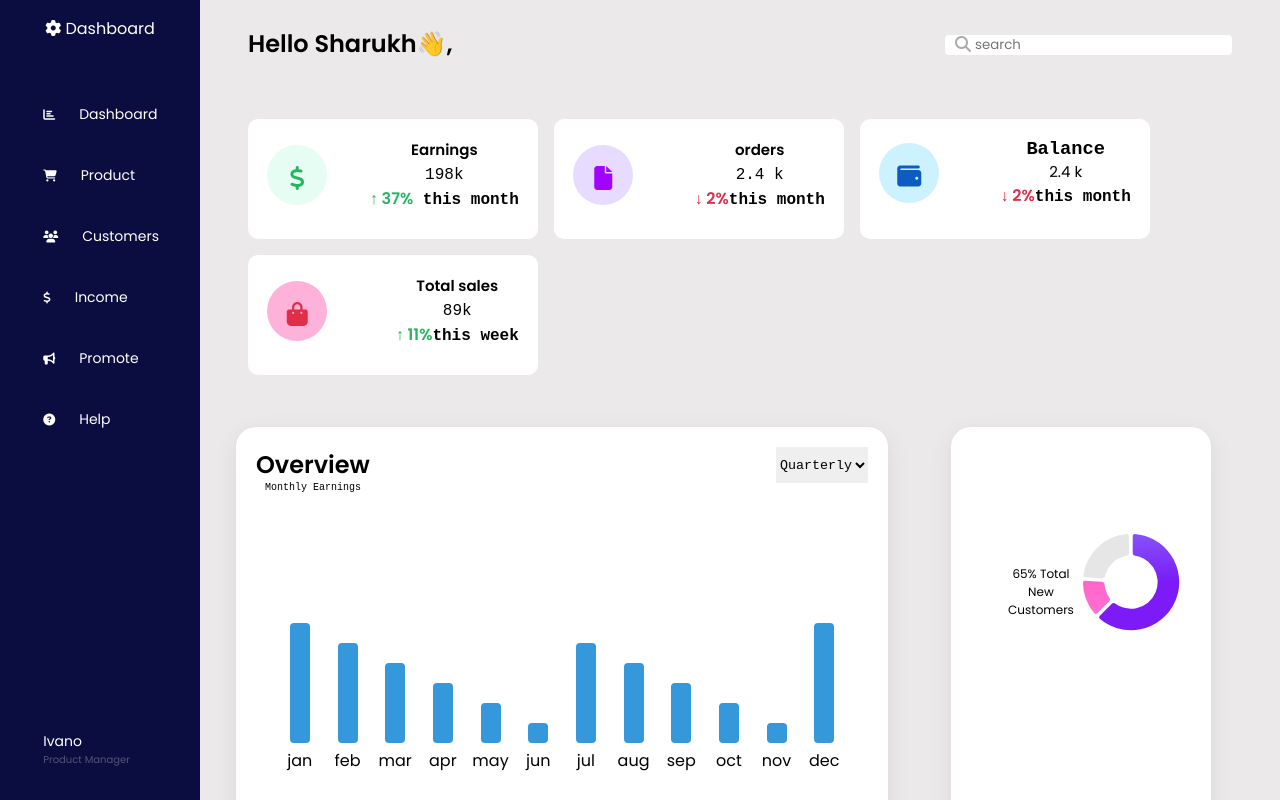
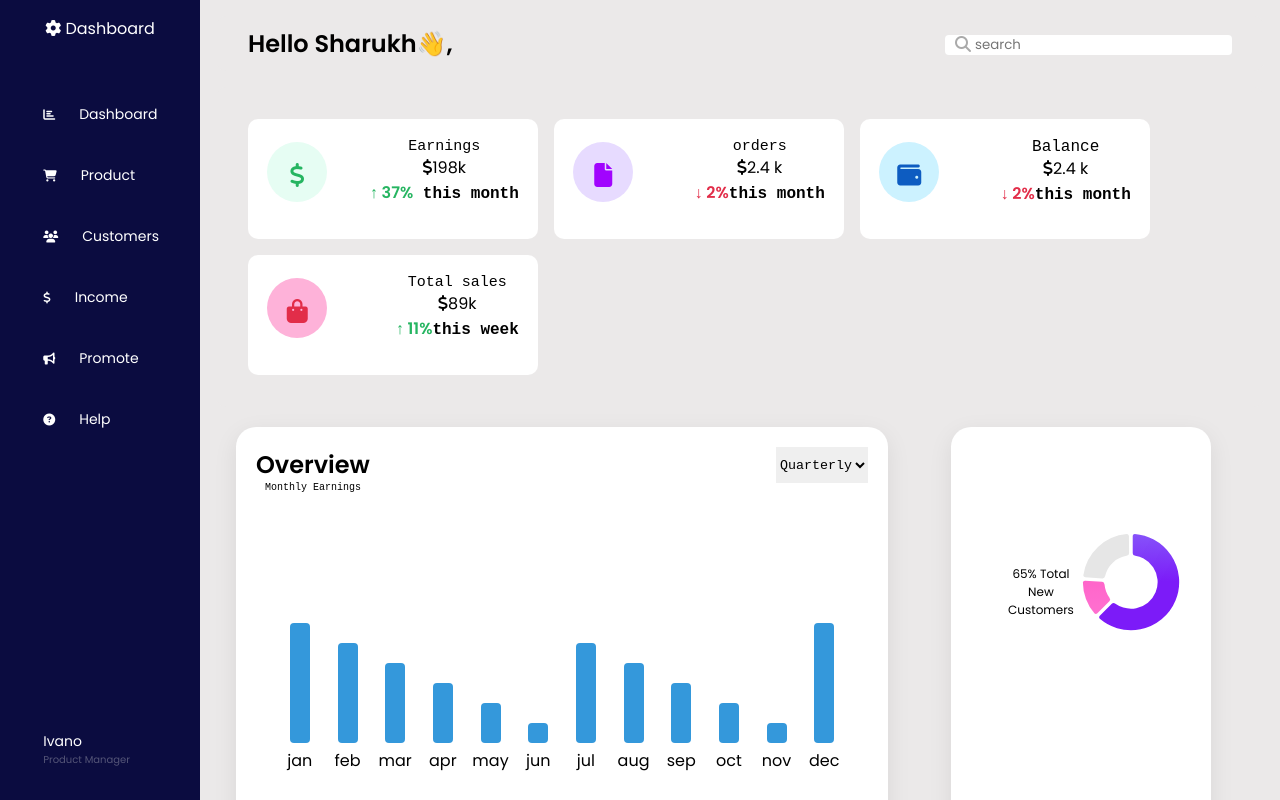
Before and after one commit to abhishekpeddada/Fitpeo, a React (Create React App) app: page / in a window 1280 px wide. Built offline with nearby package versions, Linux system fonts and the light colour scheme.

Commit message:
Add more contents

```diff
--- a/src/components/Homepage/Homepage.js
+++ b/src/components/Homepage/Homepage.js
@@ -23,8 +23,8 @@ function Homepage() {
                     <div className='card-header'>
                     <i className='icon'><i className="fas fa-dollar-sign inside-icon"></i></i>
                         <div className='amount'>
-                        <h3 className='card-main-title'>Earnings</h3>
-                        <span className='title'>198k</span>
+                        <p className='card-main-title title'>Earnings</p>
+                        <span><i className="fas fa-dollar-sign"></i>198k</span>
                         <h4 className='amount-value'><span className='up-arrow'>↑ 37%</span> this month</h4>
                         </div>
                     </div>
@@ -33,8 +33,8 @@ function Homepage() {
                     <div className='card-header'>
                     <i className='icon1'><i className="fas fa-file inside-icon1"></i></i>
                         <div className='amount'>
-                        <h3 className='card-main-title'>orders</h3>
-                        <span className='title'>2.4 k</span>
+                        <p className='card-main-title title'>orders</p>
+                        <span><i className="fas fa-dollar-sign"></i>2.4 k</span>
                         <h4 className='amount-value'><span className='down-arrow'>↓ 2%</span>this month</h4>
                         </div>
                     </div>
@@ -43,8 +43,8 @@ function Homepage() {
                     <div className='card-header'>
                     <i className='icon2'><i className="fas fa-wallet inside-icon2"></i></i>
                         <div className='amount'>
-                        <h3 className='title'>Balance</h3>
-                        <span className='card-main-title'>2.4 k</span>
+                        <p className='title'>Balance</p>
+                        <span><i className="fas fa-dollar-sign"></i>2.4 k</span>
                         <h4 className='amount-value'><span className='down-arrow'>↓ 2%</span>this month</h4>
                         </div>
                     </div>
@@ -53,8 +53,8 @@ function Homepage() {
                     <div className='card-header'>
                     <i className='icon3'><i className="fas fa-shopping-bag inside-icon3"></i></i>
                         <div className='amount'>
-                        <h3 className='card-main-title'>Total sales</h3>
-                        <span className='title'>89k</span>
+                        <p className='card-main-title title'>Total sales</p>
+                        <span><i className="fas fa-dollar-sign"></i>89k</span>
                         <h4 className='amount-value'><span className='up-arrow'>↑ 11%</span>this week</h4>
                         </div>
                     </div>
```
